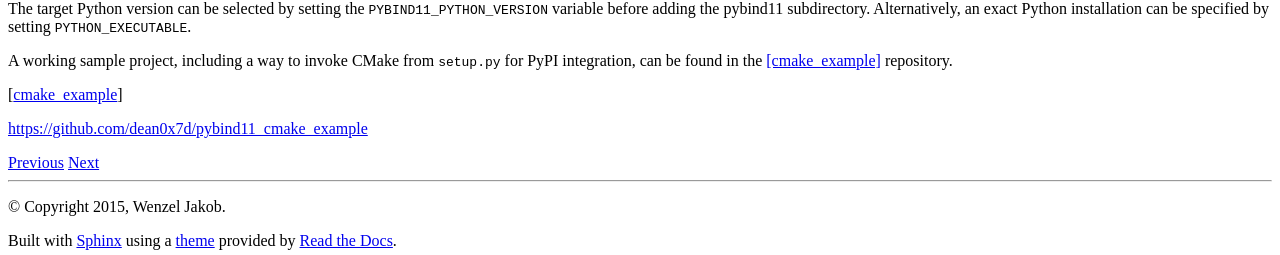
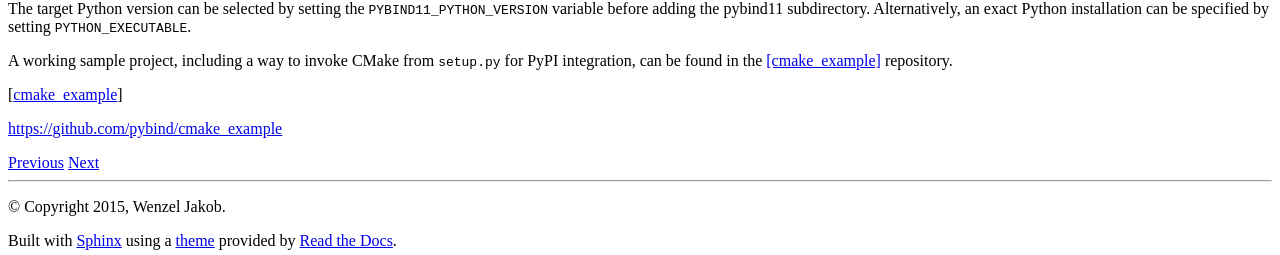
Before and after one commit to pybind/pybind11, a Sphinx documentation site: the page built from docs/compiling.rst, in a window 1280 px wide. Shown: the part 1063-1318 px from the top of the page. Built offline with Sphinx 7.4.7 and the Read the Docs theme 2.0.0, drawn with Linux system fonts in a browser that asks for light colours; some of the changed lines change nothing that is shown.

Commit message:
updated cmake example link

```diff
--- a/docs/compiling.rst
+++ b/docs/compiling.rst
@@ -50,4 +50,4 @@ installation can be specified by setting ``PYTHON_EXECUTABLE``.
 A working sample project, including a way to invoke CMake from :file:`setup.py` for
 PyPI integration, can be found in the [cmake_example]_  repository.
 
-.. [cmake_example] https://github.com/dean0x7d/pybind11_cmake_example
+.. [cmake_example] https://github.com/pybind/cmake_example
```
